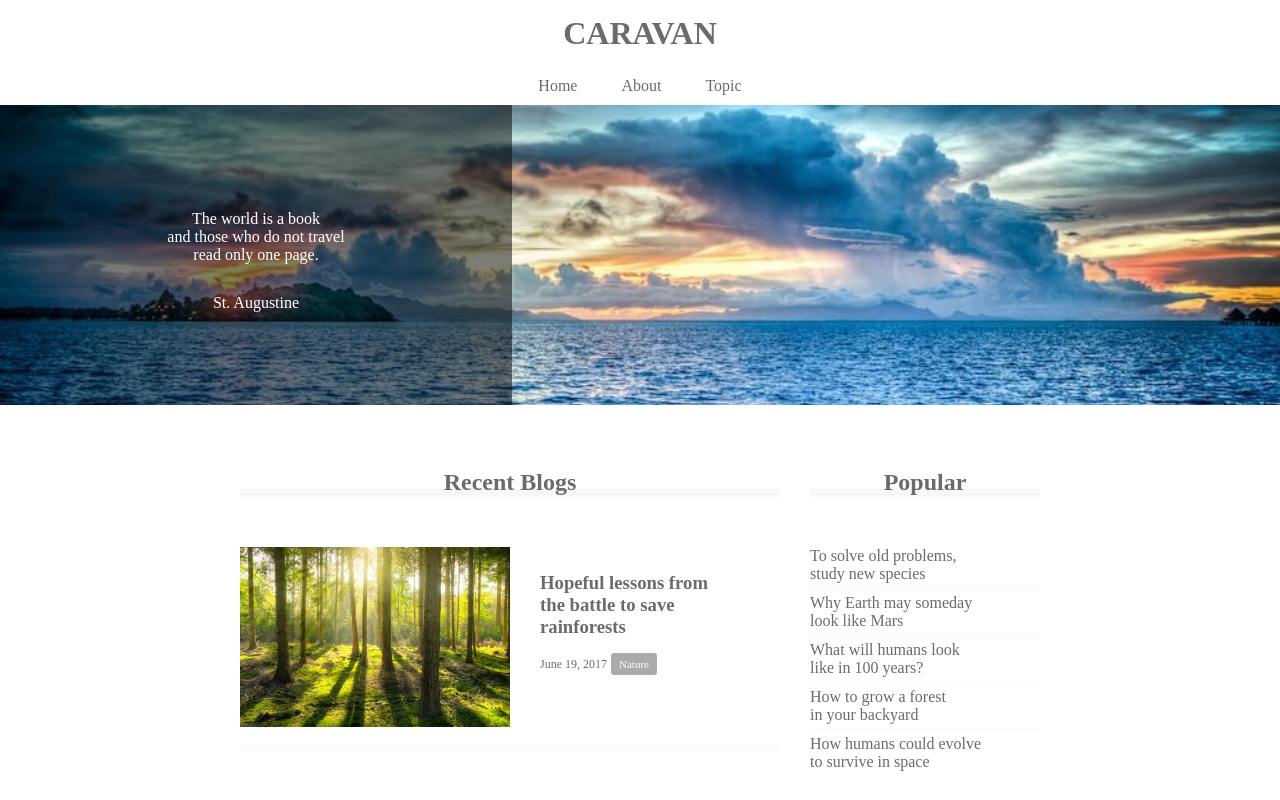
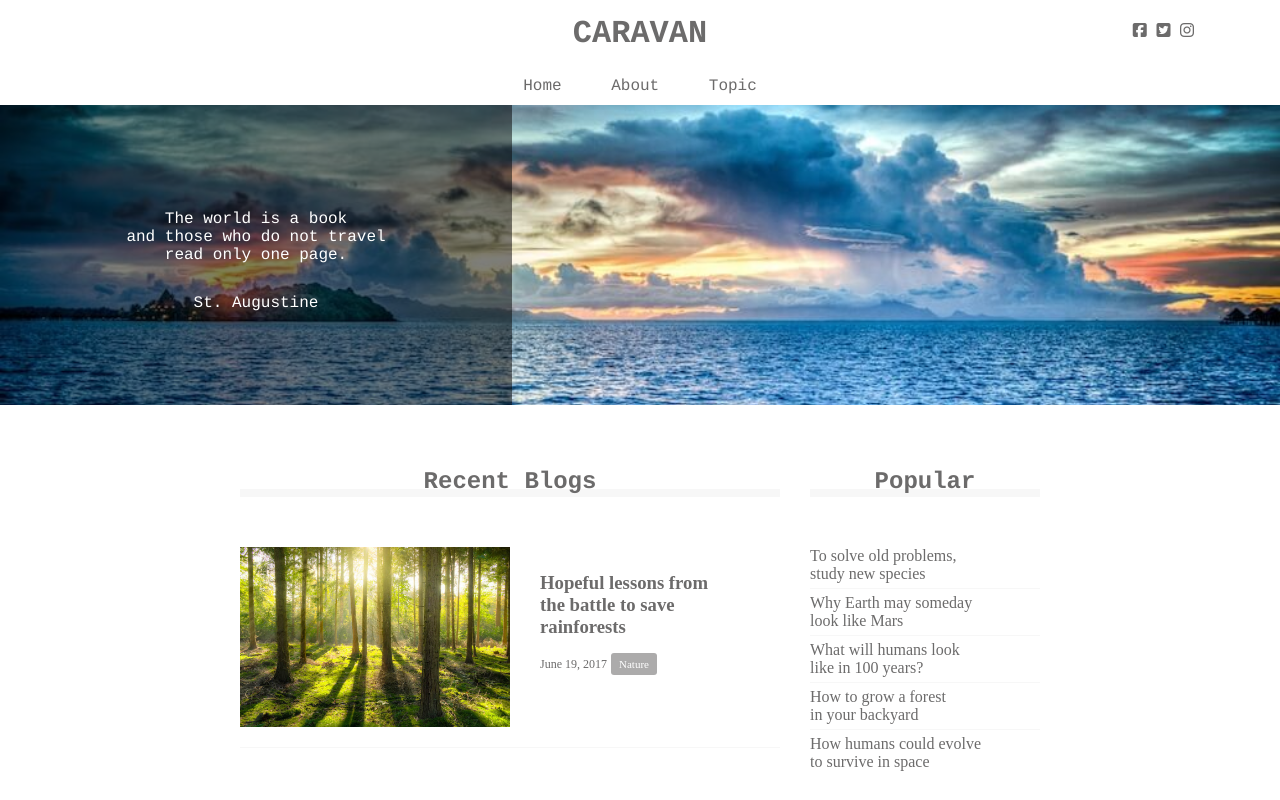
Before and after one commit to Murasso/caravan, a plain HTML site: page index.html in a window 1280 px wide. Shown: the top 800 px of the page. Drawn offline with Linux system fonts and the light colour scheme.

Commit message:
[Finish] 1-9

```diff
--- a/index.html
+++ b/index.html
@@ -2,7 +2,9 @@
 <html lang="ja">
   <head>
     <meta charset="UTF-8" />
+    <script src="https://kit.fontawesome.com/d4d74d5e77.js" crossorigin="anonymous"></script>
     <!-- CSSファイルの読み込み -->
+
     <link rel="stylesheet" href="style.css" />
     <title>CARAVAN</title>
   </head>
@@ -15,6 +17,11 @@
           CARAVAN
         </a>
       </h1>
+      <div class="social">
+        <i class="fab fa-facebook-square"></i>
+        <i class="fab fa-twitter-square"></i>
+        <i class="fab fa-instagram"></i>
+      </div>
     </header>
 
     <!-- navigation -->
--- a/style.css
+++ b/style.css
@@ -9,14 +9,23 @@
 a {
   text-decoration: none;
 }
+header, nav, h2, .main-visual, footer {
+  font-family: Chalkduster, "Bradley Hand", Courier, "Segoe Print", sans-serif;
+}
 
 header {
   width: 90%; /* 横幅90% */
   padding: 15px 0;
   margin: 0 auto;
   text-align: center;
+  position: relative;
 }
 
+.social {
+  position: absolute; /* headerの左上を基準に絶対位置で指定する */
+  top: 22px; /* headerの左上から22px下側へ移動する */
+  right: 22px; /* headerの右上から22px左側へ移動する */
+}
 header .heading{
   font-size: 32px;
 }
```
